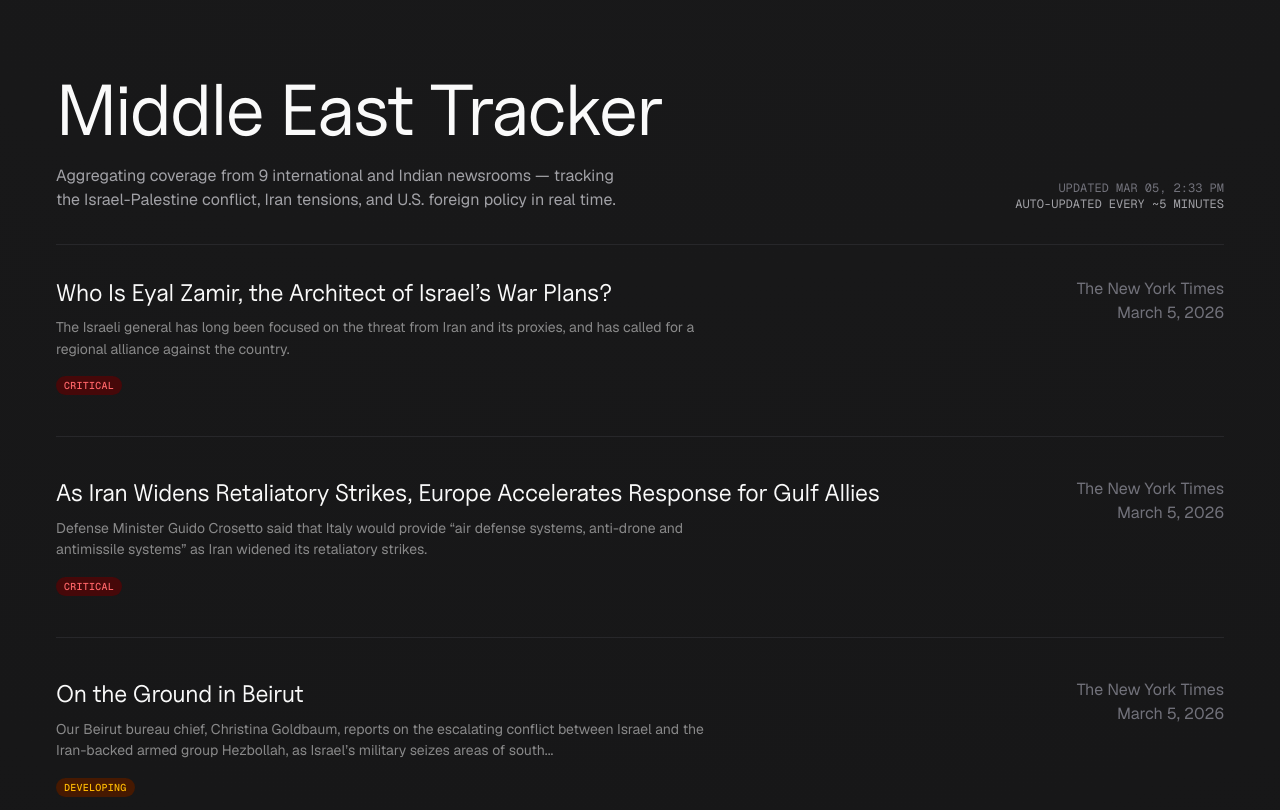
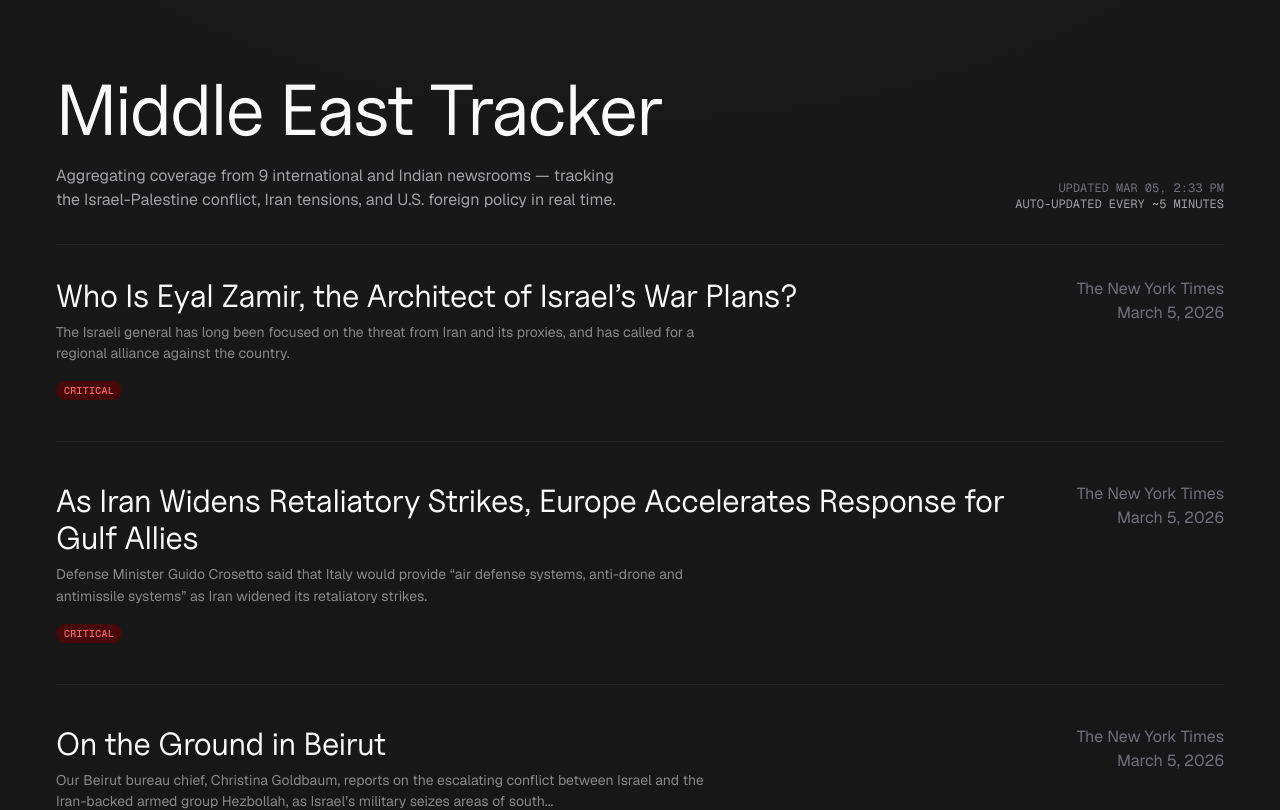
Before and after one commit to abhilashbaishya/middle-east-tracker, a Next.js app: page / in a window 1280 px wide. Shown: the top 810 px of the page. Built offline with nearby package versions, Linux system fonts and the light colour scheme.

Commit message:
Restore 32px article title size and refine layout
Co-Authored-By: Claude Sonnet 4.6 <noreply@anthropic.com>

```diff
--- a/src/components/news-dashboard.tsx
+++ b/src/components/news-dashboard.tsx
@@ -68,7 +68,7 @@ function NewsRow({ article }: { article: NewsArticle }) {
   return (
     <article className="card-enter grid items-start gap-3 pt-10 pb-10 first:pt-0 lg:grid-cols-[1fr_16ch] lg:gap-6">
       <div>
-        <h2 className="font-display text-[1.125rem] leading-[1.35] tracking-[-0.01em] text-[var(--headline)] sm:text-[1.25rem] lg:text-[1.5rem]">
+        <h2 className="font-display text-[32px] leading-[1.16] tracking-[-0.01em] text-[var(--headline)]">
           <a
             href={article.url}
             target="_blank"
```
